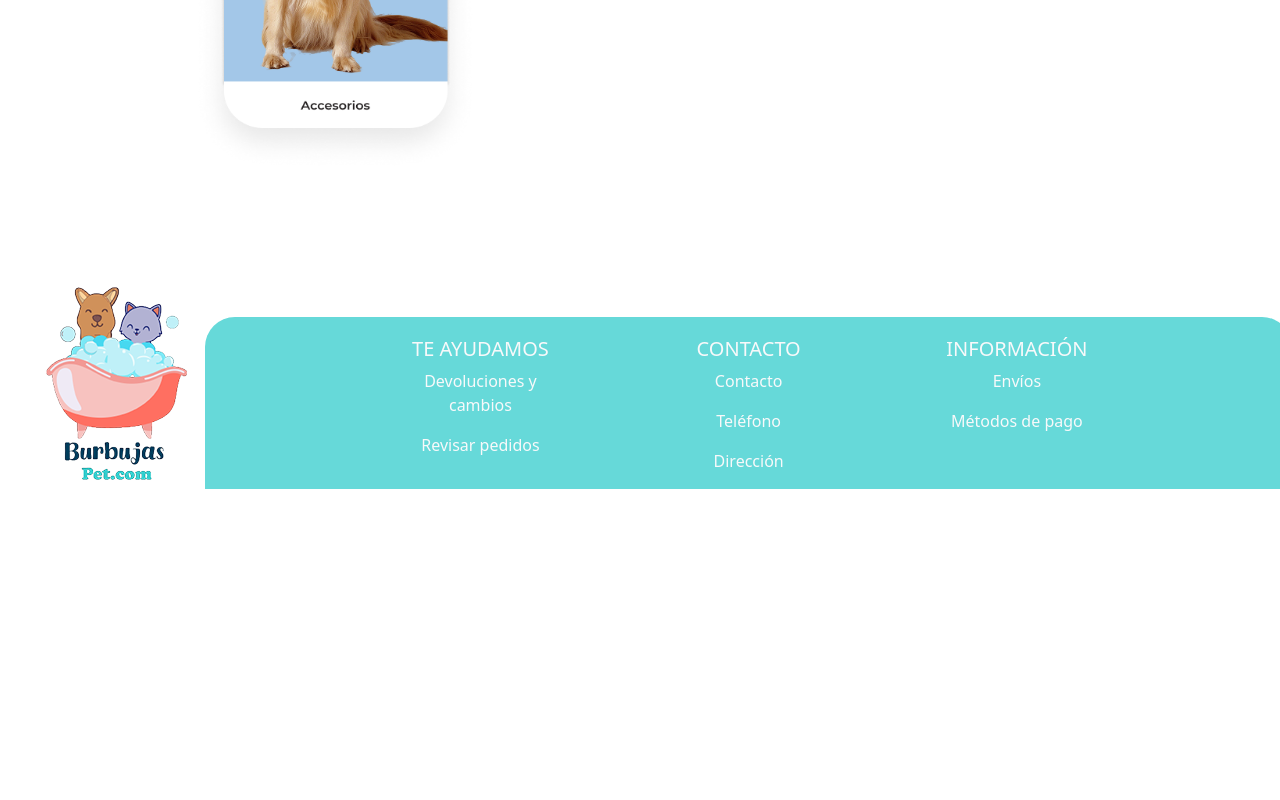
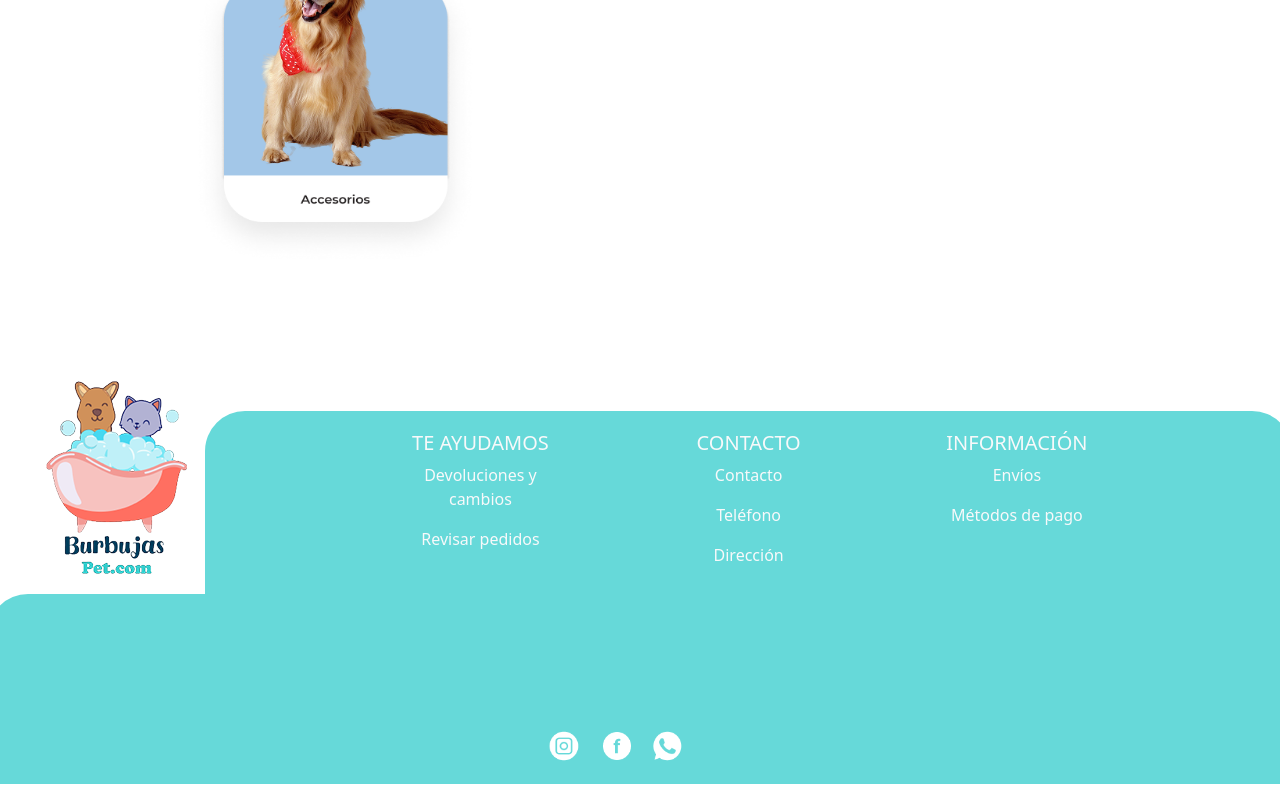
Before and after one commit to Fsepulvedap/burbujaspet-proyect, a React app: page / in a window 1280 px wide. Shown: the part 2607-3407 px from the top of the page. Before the commit the page ends 3299 px from the top, so only its background shows below. Built offline with nearby package versions, Linux system fonts and the light colour scheme; no server answers.

Commit message:
footer terminado

```diff
--- a/src/front/components/Footer.jsx
+++ b/src/front/components/Footer.jsx
@@ -1,10 +1,13 @@
 import logoFooter from "../assets/img/logoFooter.png"
+import igFooter from "../assets/img/igFooter.png"
+import wpFooter from "../assets/img/wpFooter.png"
+import faceFooter from "../assets/img/faceFooter.png"
 
 
 export const Footer = () => (
 	<footer className="footer py-3 text-center">
 		<div className="row footerTop">
-			<div className="col-2 footerLogo">
+			<div className="col-2 footerLogo mb-3">
 				<img
 					src={logoFooter}
 					className="logoFooter"
@@ -17,7 +20,7 @@ export const Footer = () => (
 				/>
 			</div>
 			<div className="col-10 footerInfo">
-				<div className="row">
+				<div className="row justify-content-center">
 					<div className="col-4 text-light ayuda">
 						<h5>TE AYUDAMOS</h5>
 						<p>Devoluciones y cambios</p>
@@ -37,5 +40,39 @@ export const Footer = () => (
 				</div>
 			</div>
 		</div>
+		<div className="row justify-content-center footerBottom">
+			<div className="col-2 d-flex align-items-end imgFooterBottom">
+				<img
+					src={igFooter}
+					className="igFooter"
+					alt="..."
+					style={{
+						width: "43.5px",
+						height: "43.5px",
+
+					}}
+				/>
+				<img
+					src={faceFooter}
+					className="faceFooter mx-3 mb-2"
+					alt="..."
+					style={{
+						width: "28px",
+						height: "28px",
+
+					}}
+				/>
+				<img
+					src={wpFooter}
+					className="wpFooter"
+					alt="..."
+					style={{
+						width: "43.5px",
+						height: "43.5px",
+
+					}}
+				/>
+			</div>
+		</div>
 	</footer>
 );
--- a/src/front/components/Youtube.jsx
+++ b/src/front/components/Youtube.jsx
@@ -12,7 +12,7 @@ export const Youtube = () => {
                         ¿Quiénes Somos?
                     </h1>
                     <br/>
-                    <p>
+                    <p className="mx-auto">
                         BurbujasPet, nació de la pasión por los animales y la necesidad de ofrecer un servicio de baño que esté centrado en el bienestar de las mascotas y la comodidad de sus dueños. Nos dimos cuenta de que muchas personas desean bañar a sus mascotas ellos mismos, pero a menudo se enfrentan a dificultades como la falta de espacio, equipos inadecuados o simplemente la incomodidad de hacerlo en casa.
                     </p>
                 </div>
--- a/src/front/index.css
+++ b/src/front/index.css
@@ -2,7 +2,7 @@ body {
   background-color: #ffffff;
 }
 
-li {
+.navbar li {
   font-weight: bold;
 }
 
@@ -31,27 +31,34 @@ li {
 .youtube {
   margin-top: 30px;
   width: 100%;
-  padding: 60px 100px 50px;
+  padding: 100px 200px 10px;
   background-color: #ccf2f2;
 }
+
 .texto1 h1 {
-  padding-top: 50px;
+  padding-top: 40px;
   text-align: center;
-  font-family: Alegreya Sans;
+  font-family: "Alegreya Sans";
   color: #003d5b;
   font-weight: 700;
   font-style: italic;
   font-size: 50px;
-  line-height: 100%;
+  line-height: normal;
   letter-spacing: 0%;
   vertical-align: middle;
 }
 
 .texto1 p {
-  font-family: Montserrat;
+  width: 435px;
+  height: 269px;
+  display: flex;
+  justify-content: center;
+  color: #231F20;
+  font-family: "Montserrat";
   font-weight: 400;
-  font-size: 20px;
-  line-height: 100%;
+  font-size: 16px;
+  font-style: normal;
+  line-height: normal;
   letter-spacing: 0%;
   text-align: center;
   vertical-align: middle;
@@ -64,7 +71,6 @@ li {
 
 .footer {
   margin-top: 100px;
-  height: 421px;
   width: 100%;
 }
 
@@ -81,8 +87,8 @@ li {
   margin-top: 30px;
   padding-top: 20px;
   background-color: #66d9d9;
-  border-top-left-radius: 30px;
-  border-top-right-radius: 30px;
+  border-top-left-radius: 40px;
+  border-top-right-radius: 40px;
 }
 
 .ayuda{
@@ -92,3 +98,13 @@ li {
 .info{
   padding-right: 200px;
 }
+
+.footerBottom{
+  height: 190px;
+  background-color: #66d9d9;
+  border-top-left-radius: 40px;
+}
+
+.imgFooterBottom{
+  margin-bottom: 16px;
+}
```
